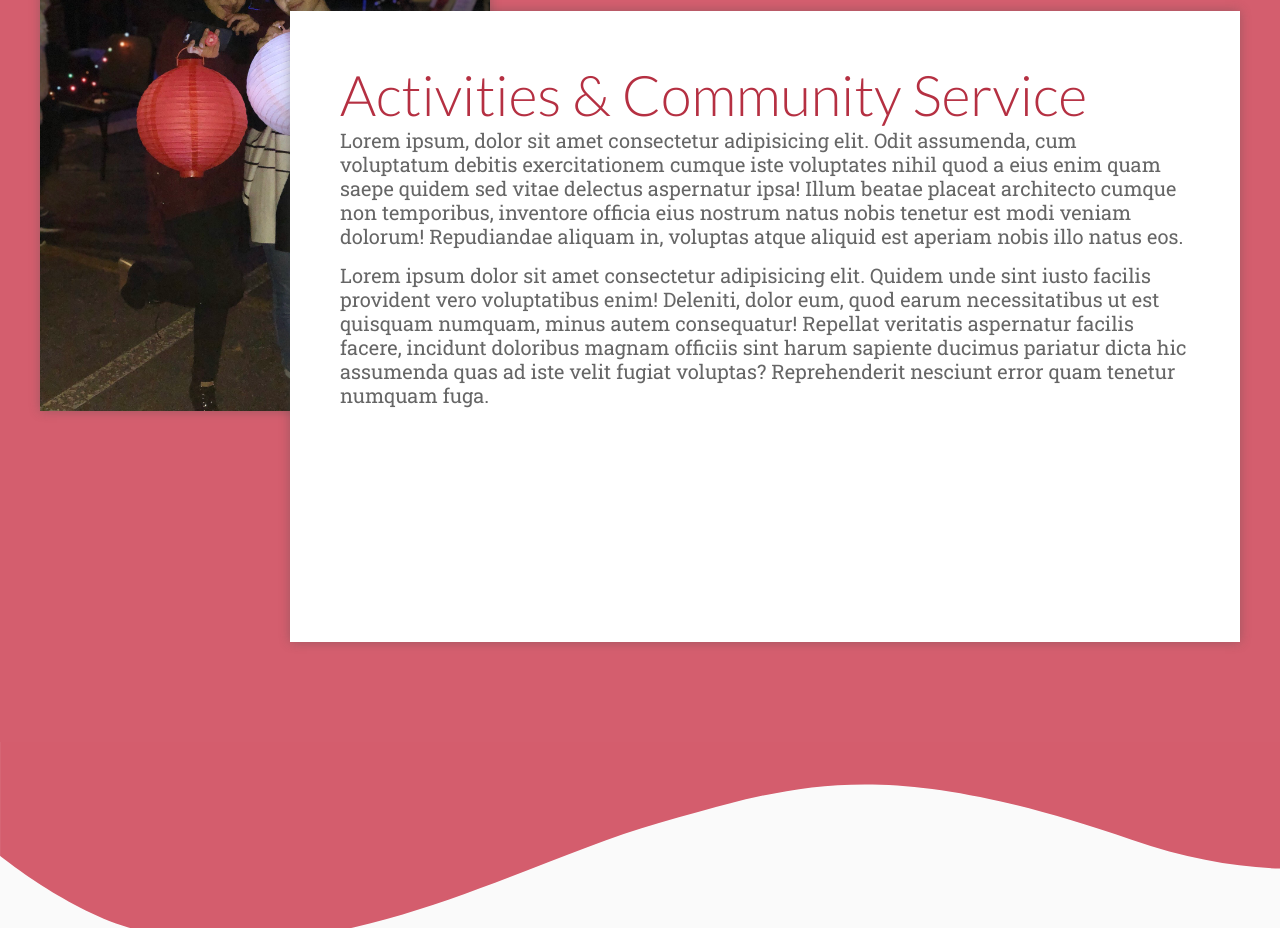
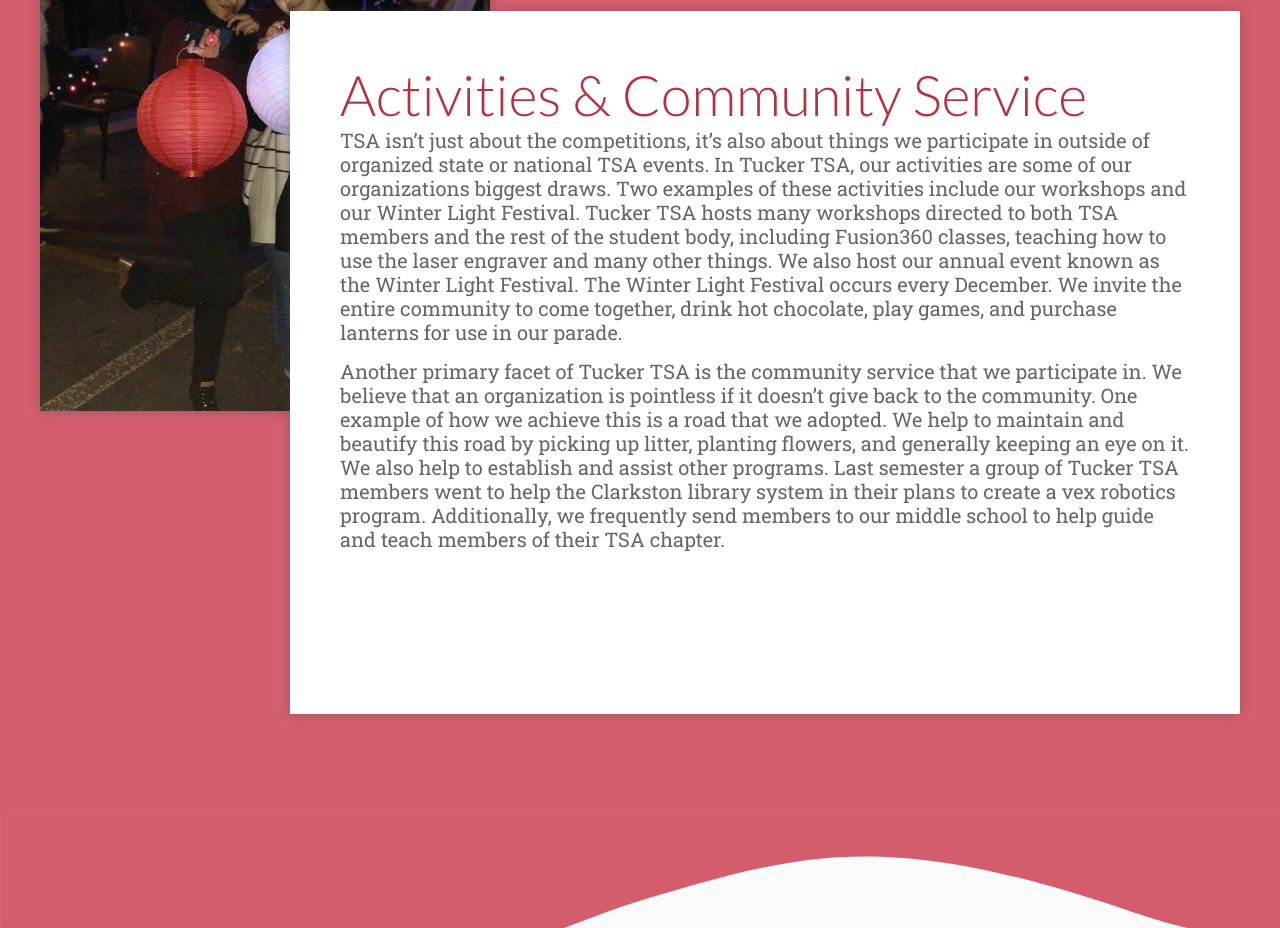
Before and after one commit to GreenNick/tsa-webmaster-2018, a React (Create React App) app: page / in a window 1280 px wide. Shown: the part 5040-5968 px from the top of the page. Built offline with nearby package versions, Linux system fonts and the light colour scheme.

Commit message:
adds Activities & Community Service

```diff
--- a/src/Components/TSA/TSA.js
+++ b/src/Components/TSA/TSA.js
@@ -65,8 +65,8 @@
     content: (
       <>
         <h2>Activities & Community Service</h2>
-        <p>Lorem ipsum, dolor sit amet consectetur adipisicing elit. Odit assumenda, cum voluptatum debitis exercitationem cumque iste voluptates nihil quod a eius enim quam saepe quidem sed vitae delectus aspernatur ipsa! Illum beatae placeat architecto cumque non temporibus, inventore officia eius nostrum natus nobis tenetur est modi veniam dolorum! Repudiandae aliquam in, voluptas atque aliquid est aperiam nobis illo natus eos.</p>
-        <p>Lorem ipsum dolor sit amet consectetur adipisicing elit. Quidem unde sint iusto facilis provident vero voluptatibus enim! Deleniti, dolor eum, quod earum necessitatibus ut est quisquam numquam, minus autem consequatur! Repellat veritatis aspernatur facilis facere, incidunt doloribus magnam officiis sint harum sapiente ducimus pariatur dicta hic assumenda quas ad iste velit fugiat voluptas? Reprehenderit nesciunt error quam tenetur numquam fuga.</p>
+        <p>TSA isn’t just about the competitions, it’s also about things we participate in outside of organized state or national TSA events. In Tucker TSA, our activities are some of our organizations biggest draws. Two examples of these activities include our workshops and our Winter Light Festival. Tucker TSA hosts many workshops directed to both TSA members and the rest of the student body, including Fusion360 classes, teaching how to use the laser engraver and many other things. We also host our annual event known as the Winter Light Festival. The Winter Light Festival occurs every December. We invite the entire community to come together, drink hot chocolate, play games, and purchase lanterns for use in our parade.</p>
+        <p>Another primary facet of Tucker TSA is the community service that we participate in. We believe that an organization is pointless if it doesn’t give back to the community. One example of how we achieve this is a road that we adopted. We help to maintain and beautify this road by picking up litter, planting flowers, and generally keeping an eye on it. We also help to establish and assist other programs. Last semester a group of Tucker TSA members went to help the Clarkston library system in their plans to create a vex robotics program. Additionally, we frequently send members to our middle school to help guide and teach members of their TSA chapter.</p>
       </>
     )
   }
```
